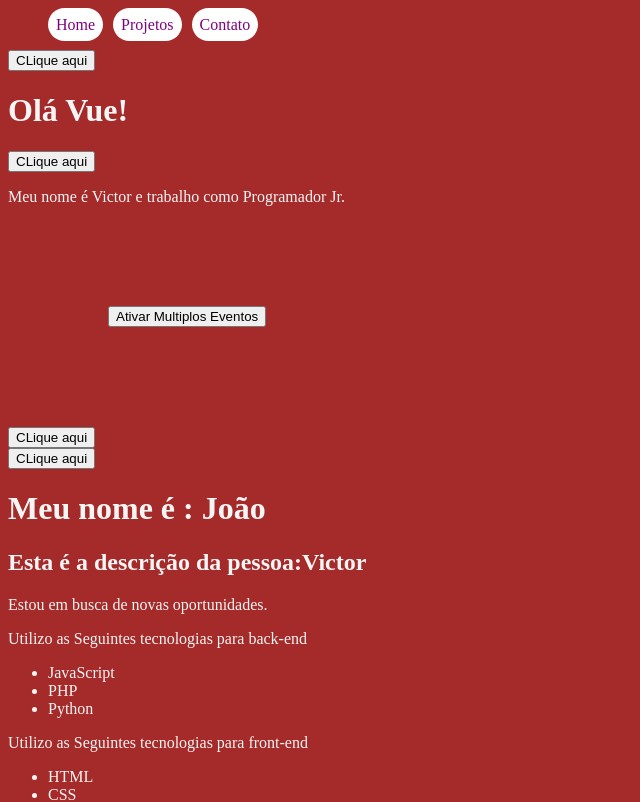
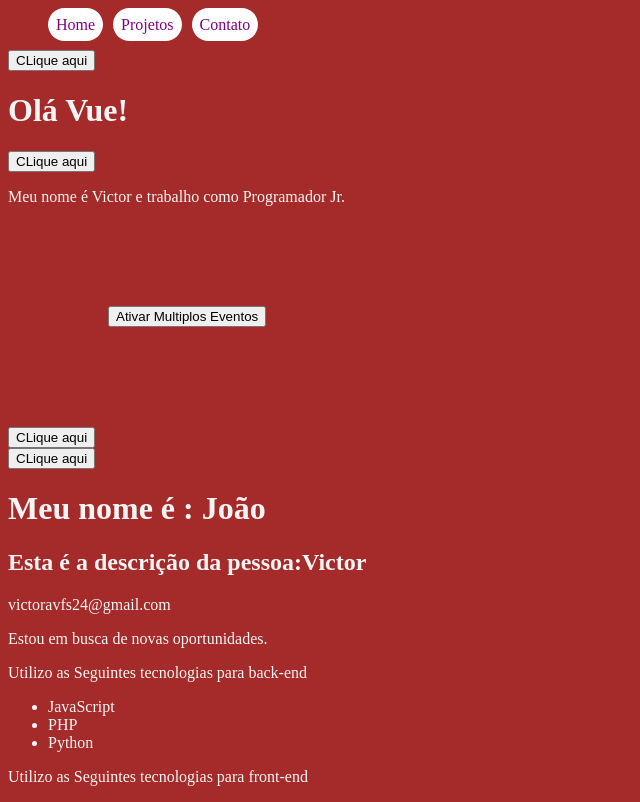
Before and after one commit to victorfreireavfs/VueJs_estudos, a Vue app in the folder 2_/: page / in a window 1280 px wide. Shown: the top 802 px of the page, without its empty margins (0-640 px from the left). Built offline with nearby package versions, Linux system fonts and the light colour scheme.

Commit message:
Props
-utilizando props para inserir valores diretamente do data

```diff
--- a/2_/src/components/Info.vue
+++ b/2_/src/components/Info.vue
@@ -1,5 +1,7 @@
 <template>
      <div>
+        <p> {{ email }}</p>
+
         <p v-if="esta_trabalhando">Estou trabalhando no momento.</p>
         <p v-else>Estou em busca de novas oportunidades.</p>
 
@@ -40,11 +42,14 @@ export default {
         Logo
     },
 
+    props: {
+            email: String,
+            esta_trabalhando: Boolean
+    },
+
     data(){
         return{
-            esta_trabalhando: false,
             mostar_email: false,
-            email:"victoravgs@gmail.com",
             meu_link:"https://github.com/victorfreireavfs/devmedia-estudos",
             texto_botao:"Mostrar email.",
             // array
--- a/2_/src/components/Pessoa.vue
+++ b/2_/src/components/Pessoa.vue
@@ -1,7 +1,7 @@
 <template>
     <div>
         <h2>Esta é a descrição da pessoa:{{ nome }} </h2>
-        <Info/>
+        <Info :email= "email" :esta_trabalhando="false"/>
         <Form/>
 
     </div>
@@ -19,7 +19,8 @@ export default {
     },
     data(){
         return{
-            nome: 'Victor'
+            nome: 'Victor',
+            email:'victoravfs24@gmail.com'
         }
     }
 
```
